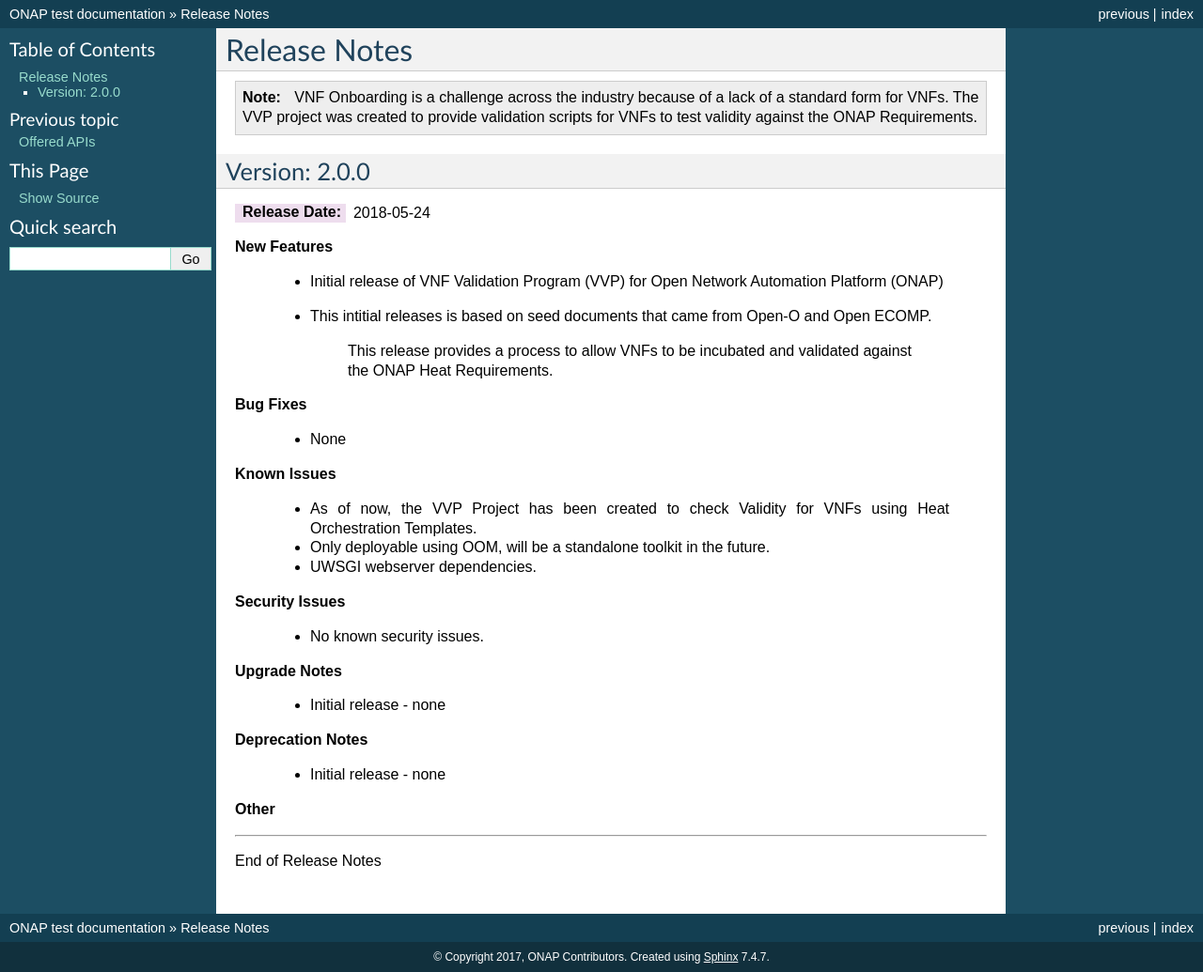
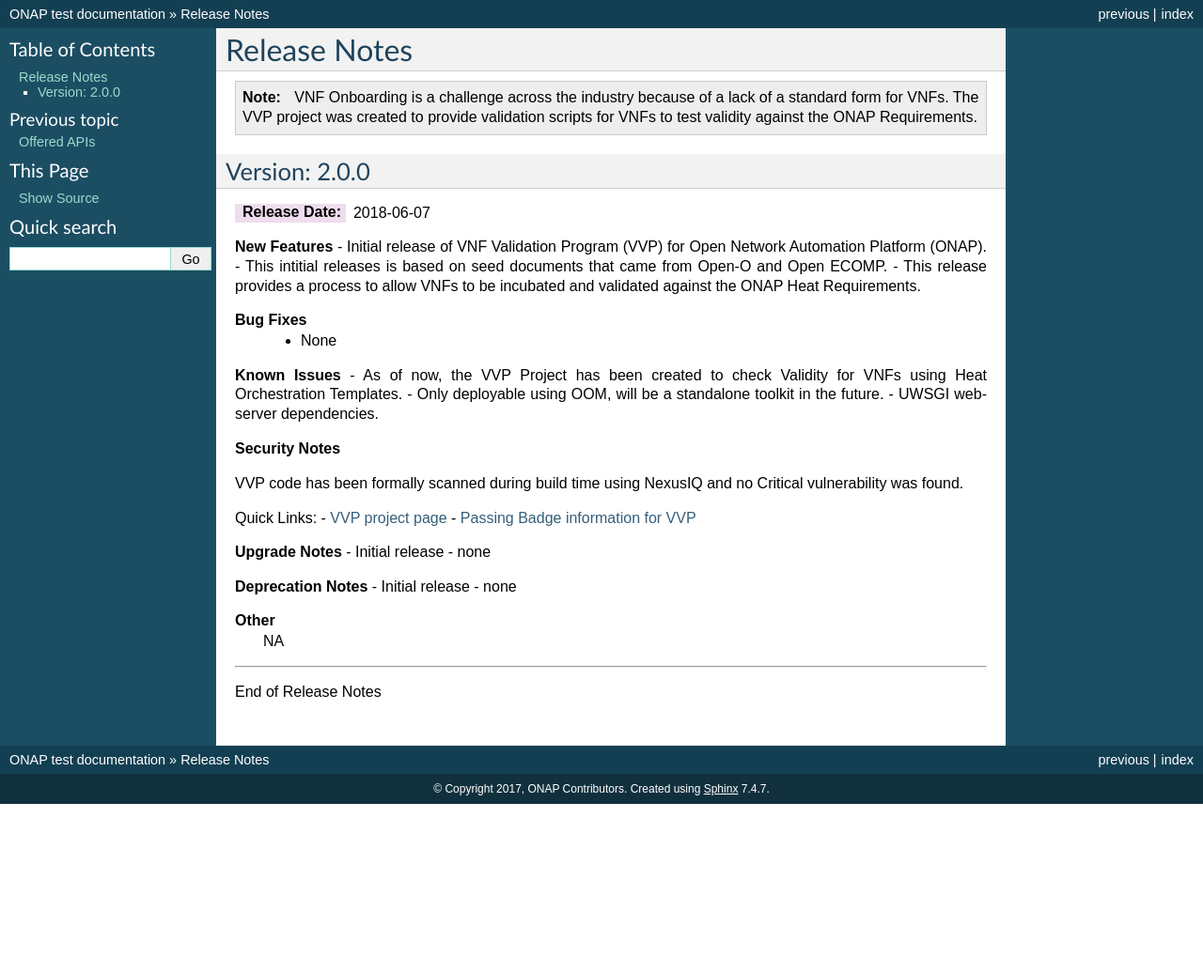
Before and after one commit to onap/archived-vvp-documentation, a Sphinx documentation site: the page built from docs/release-notes.rst, in a window 1280 px wide. Shown: the whole page at 94% size. Built offline with Sphinx 7.4.7, drawn with Linux system fonts in a browser that asks for light colours; formulas are drawn with MathJax 3; after the commit the page ends 900 px from its top, so only the background shows below that.

Commit message:
Document Security section of the Release Notes
Change-Id: Ia9166f3d731029a2d0bfe5b00dc8f4e82edb4cc0
Issue-ID: DOC-271
Signed-off-by: Gildas Lanilis <gildas.lanilis@huawei.com>

```diff
--- a/docs/release-notes.rst
+++ b/docs/release-notes.rst
@@ -16,46 +16,37 @@
 ---------------
 
 
-:Release Date: 2018-05-24
-
-
+:Release Date: 2018-06-07
 
 **New Features**
-
-    - Initial release of VNF Validation Program (VVP) for Open Network Automation Platform (ONAP)
-
-    - This intitial releases is based on seed documents that came from Open-O
-      and Open ECOMP.
-
-        This release provides a process to allow VNFs to be incubated
-        and validated against the ONAP Heat Requirements.
+- Initial release of VNF Validation Program (VVP) for Open Network Automation Platform (ONAP).
+- This intitial releases is based on seed documents that came from Open-O and Open ECOMP.
+- This release provides a process to allow VNFs to be incubated and validated against the ONAP Heat Requirements.
 
 **Bug Fixes**
-
     - None
 
 **Known Issues**
+- As of now, the VVP Project has been created to check Validity for VNFs using Heat Orchestration Templates.
+- Only deployable using OOM, will be a standalone toolkit in the future.
+- UWSGI webserver dependencies.
 
-    - As of now, the VVP Project has been created to check Validity for
-      VNFs using Heat Orchestration Templates.
+**Security Notes**
 
-    - Only deployable using OOM, will be a standalone toolkit in the future.
+VVP code has been formally scanned during build time using NexusIQ and no Critical vulnerability was found.
 
-    - UWSGI webserver dependencies.
-
-**Security Issues**
-
-    - No known security issues.
+Quick Links:
+- `VVP project page <https://wiki.onap.org/display/DW/VNF+Validation+Program+Project>`_
+- `Passing Badge information for VVP <https://bestpractices.coreinfrastructure.org/en/projects/1738>`_
 
 **Upgrade Notes**
-
-    - Initial release - none
+- Initial release - none
 
 **Deprecation Notes**
-
-    - Initial release - none
+- Initial release - none
 
 **Other**
+	NA
 
 ===========
 
```
